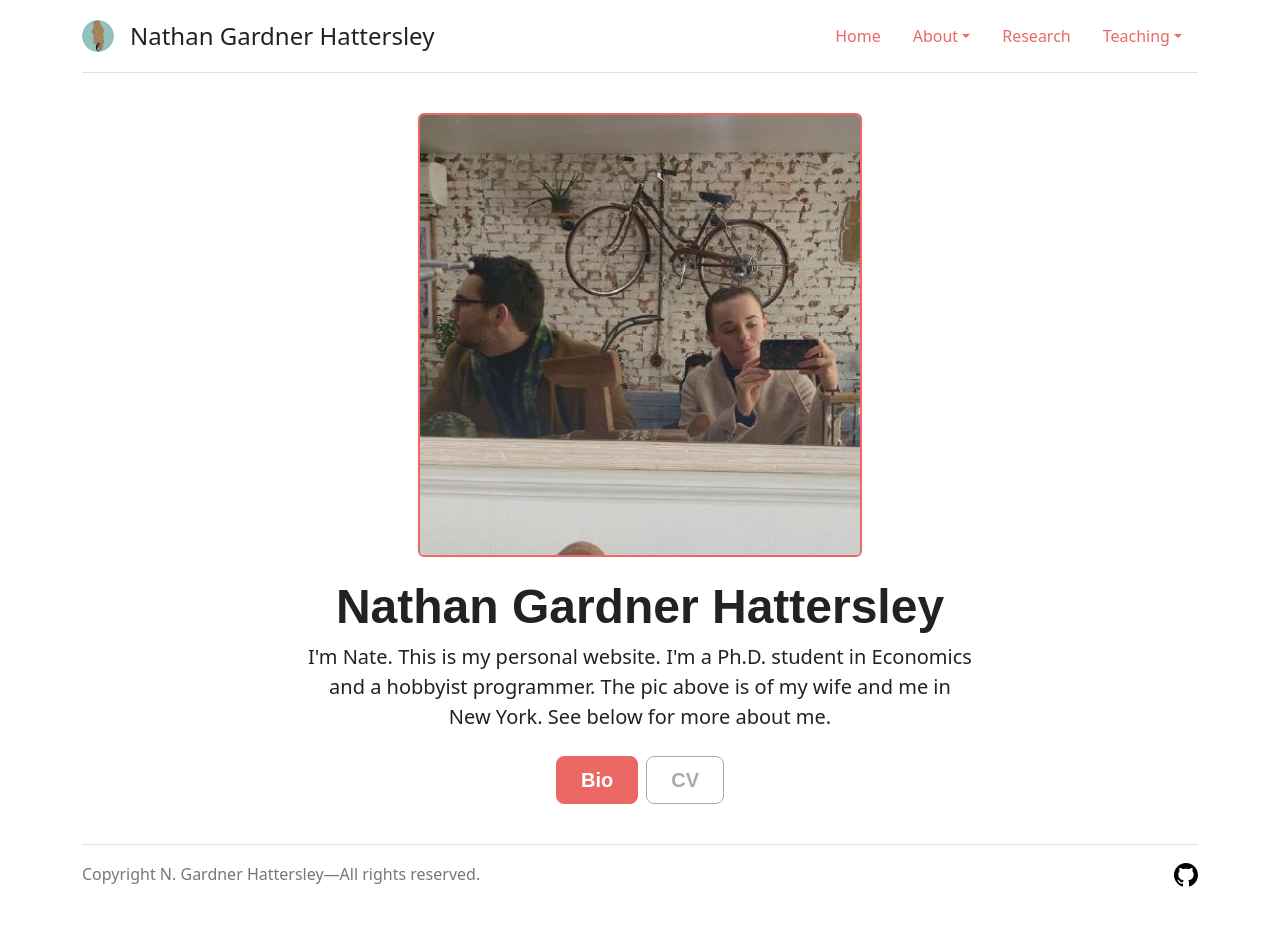
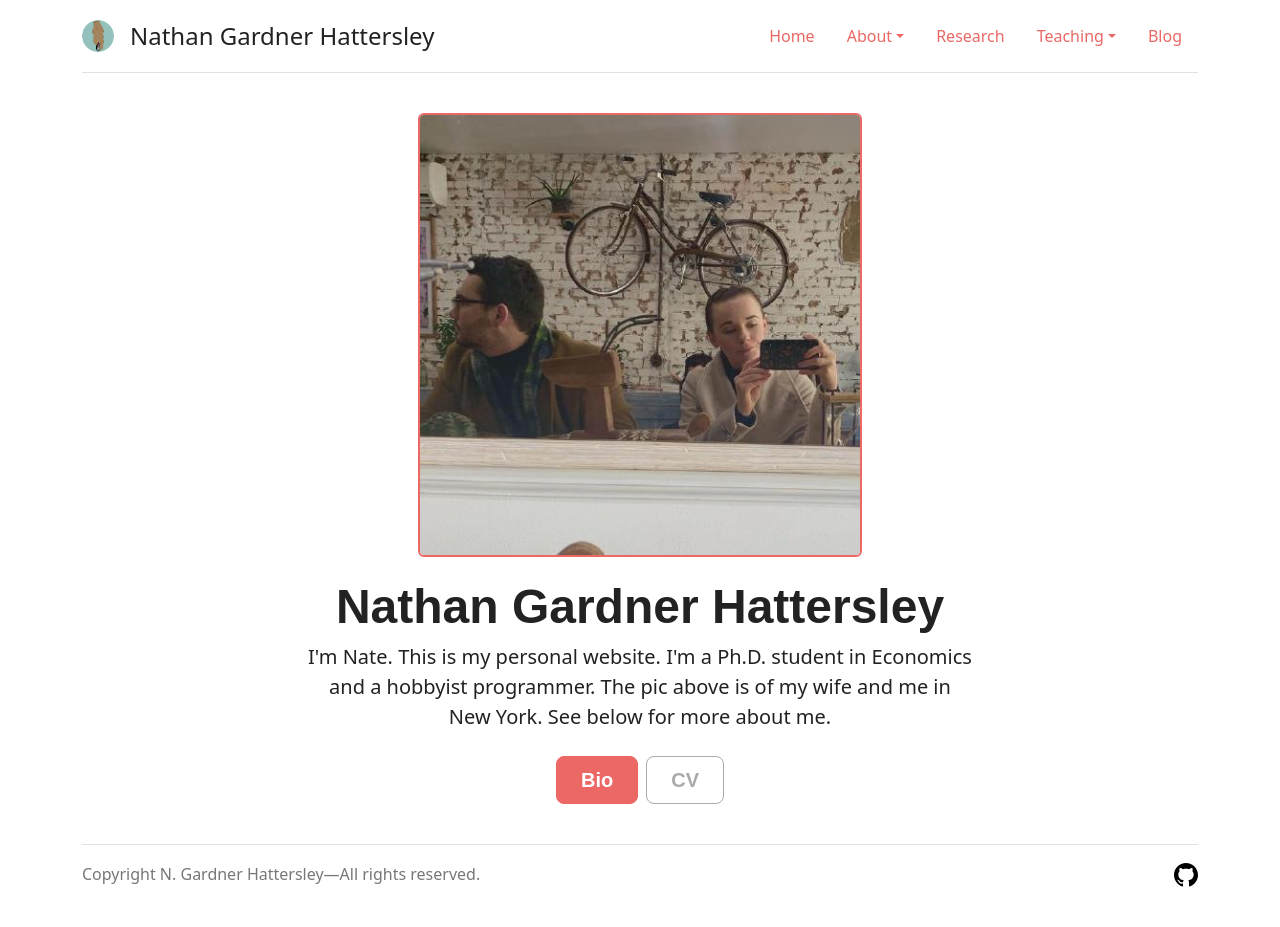
Before and after one commit to nateybear/nateybear.github.io, a Jekyll site: the page built from index.md, in a window 1280 px wide. Built offline with Jekyll 4.4.1, drawn with Linux system fonts in a browser that asks for light colours; nearby versions of some CDN libraries; some web fonts are replaced; our own code applies the rules of GitHub Pages for plain Markdown files.

Commit message:
add my blog link to header

```diff
--- a/_includes/header.html
+++ b/_includes/header.html
@@ -20,5 +20,6 @@
             <li><a class="dropdown-item" href="https://nateybear.github.io/metrics-in-r">Metrics in R</a></li>
           </ul>
         </li>
+      <li class="nav-item"><a href="https://ngardnerhattersley.substack.com/" class="nav-link" aria-current="page">Blog</a></li>
     </ul>
   </header>
```
